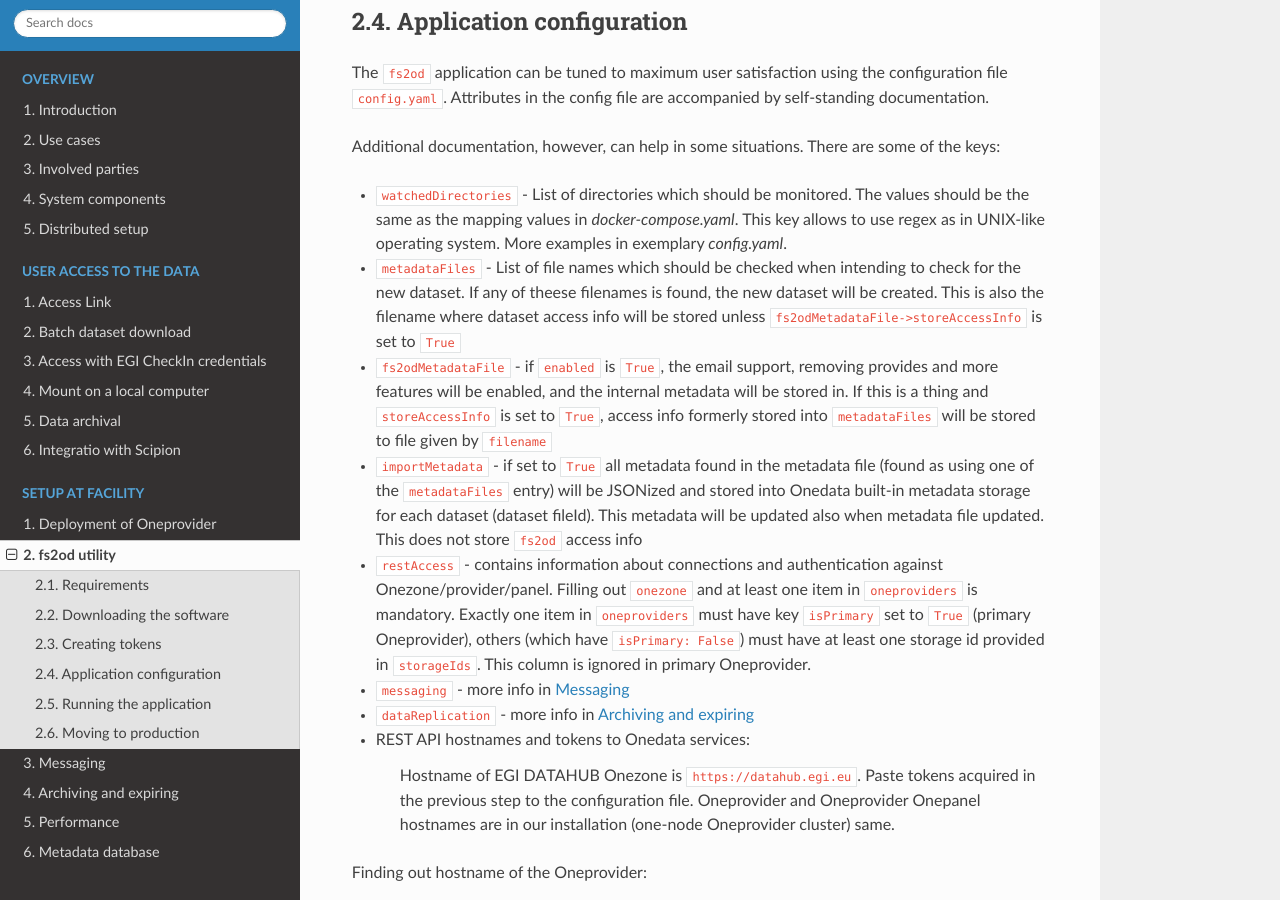
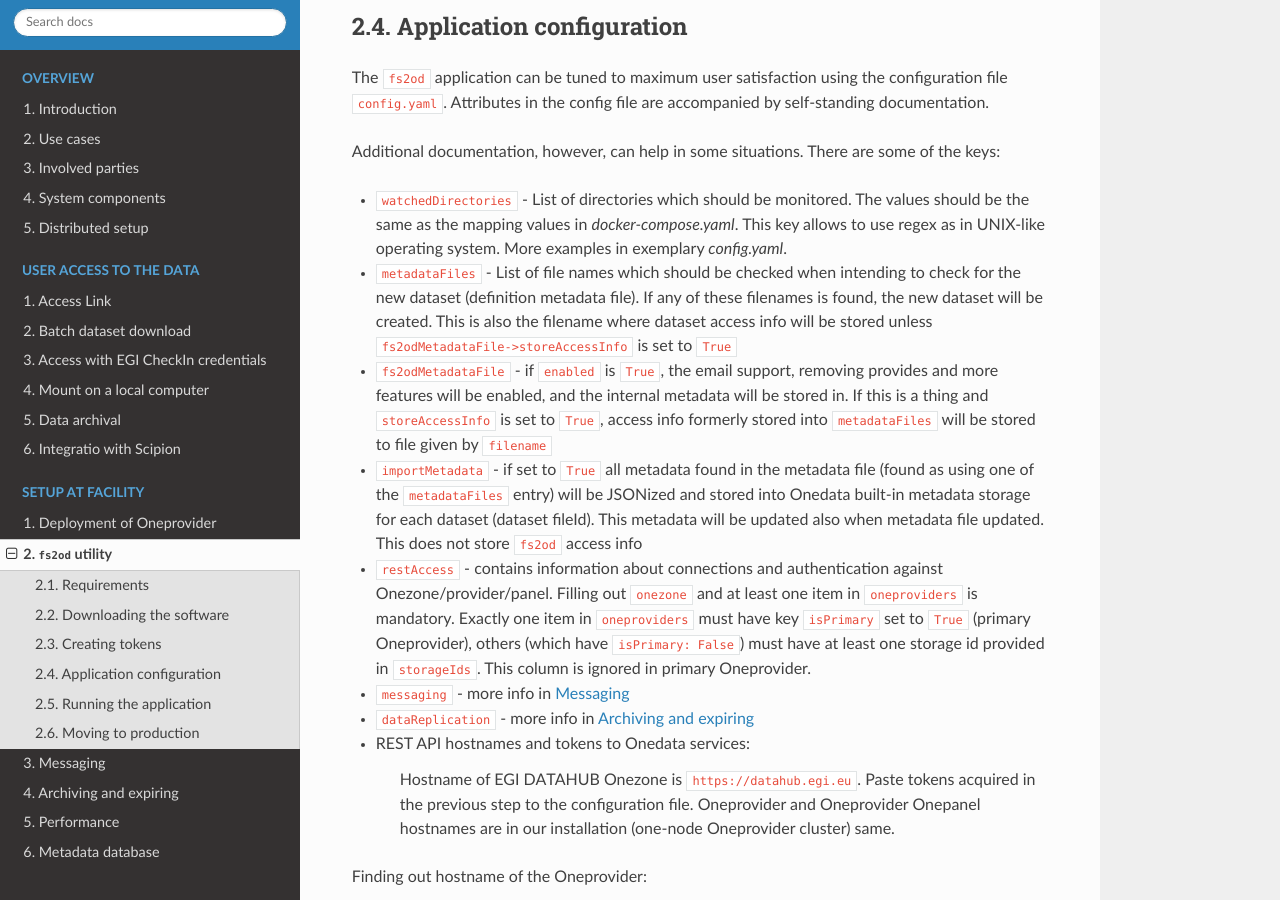
Before and after one commit to svobtom/onedata4sci, a Sphinx documentation site: the page built from docs/source/labs/fs2od.rst, in a window 1280 px wide and 900 px high, scrolled down 2582 px. Built offline with Sphinx 7.4.7 and the Read the Docs theme 2.0.0, drawn with Linux system fonts in a browser that asks for light colours; some of the changed text lies outside the part shown.

Commit message:
fixed typos in fs2od.rst

```diff
--- a/docs/source/labs/fs2od.rst
+++ b/docs/source/labs/fs2od.rst
@@ -1,4 +1,4 @@
-fs2od utility
+``fs2od`` utility
 =============
 
 ``fs2od`` (filesystem to Onedata) software is a separate part of the system, simplifying interaction with the Onedata system. This software is packed into a Docker container by default. It can take a list of directories that should be uploaded to the cloud, check them periodically, and import them into the Onedata system. Each subdirectory of the specified directory represents a separate dataset. For each such dataset, the Onedata space will be created.
@@ -71,7 +71,7 @@ The ``fs2od`` application can be tuned to maximum user satisfaction using the co
 Additional documentation, however, can help in some situations. There are some of the keys:
 
 - ``watchedDirectories`` - List of directories which should be monitored. The values should be the same as the mapping values in `docker-compose.yaml`. This key allows to use regex as in UNIX-like operating system. More examples in exemplary `config.yaml`.
-- ``metadataFiles`` - List of file names which should be checked when intending to check for the new dataset. If any of theese filenames is found, the new dataset will be created. This is also the filename where dataset access info will be stored unless ``fs2odMetadataFile->storeAccessInfo`` is set to ``True``
+- ``metadataFiles`` - List of file names which should be checked when intending to check for the new dataset (definition metadata file). If any of these filenames is found, the new dataset will be created. This is also the filename where dataset access info will be stored unless ``fs2odMetadataFile->storeAccessInfo`` is set to ``True``
 - ``fs2odMetadataFile`` - if ``enabled`` is ``True``, the email support, removing provides and more features will be enabled, and the internal metadata will be stored in. If this is a thing and ``storeAccessInfo`` is set to ``True``, access info formerly stored into ``metadataFiles`` will be stored to file given by ``filename``
 - ``importMetadata`` - if set to ``True`` all metadata found in the metadata file (found as using one of the ``metadataFiles`` entry) will be JSONized and stored into Onedata built-in metadata storage for each dataset (dataset fileId). This metadata will be updated also when metadata file updated. This does not store ``fs2od`` access info
 - ``restAccess`` - contains information about connections and authentication against Onezone/provider/panel. Filling out ``onezone`` and at least one item in ``oneproviders`` is mandatory. Exactly one item in ``oneproviders`` must have key ``isPrimary`` set to ``True`` (primary Oneprovider), others (which have ``isPrimary: False``) must have at least one storage id provided in ``storageIds``. This column is ignored in primary Oneprovider.
```
